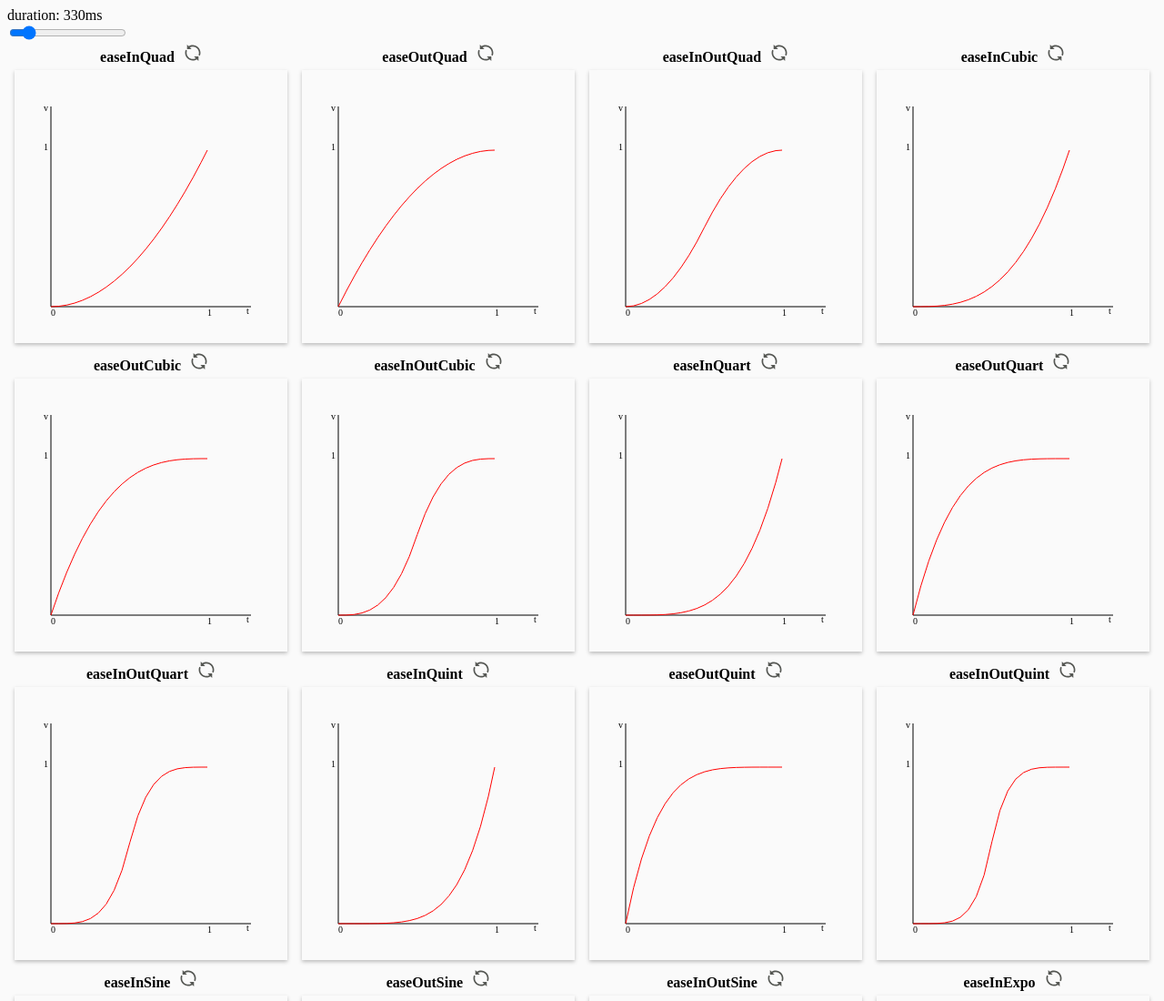
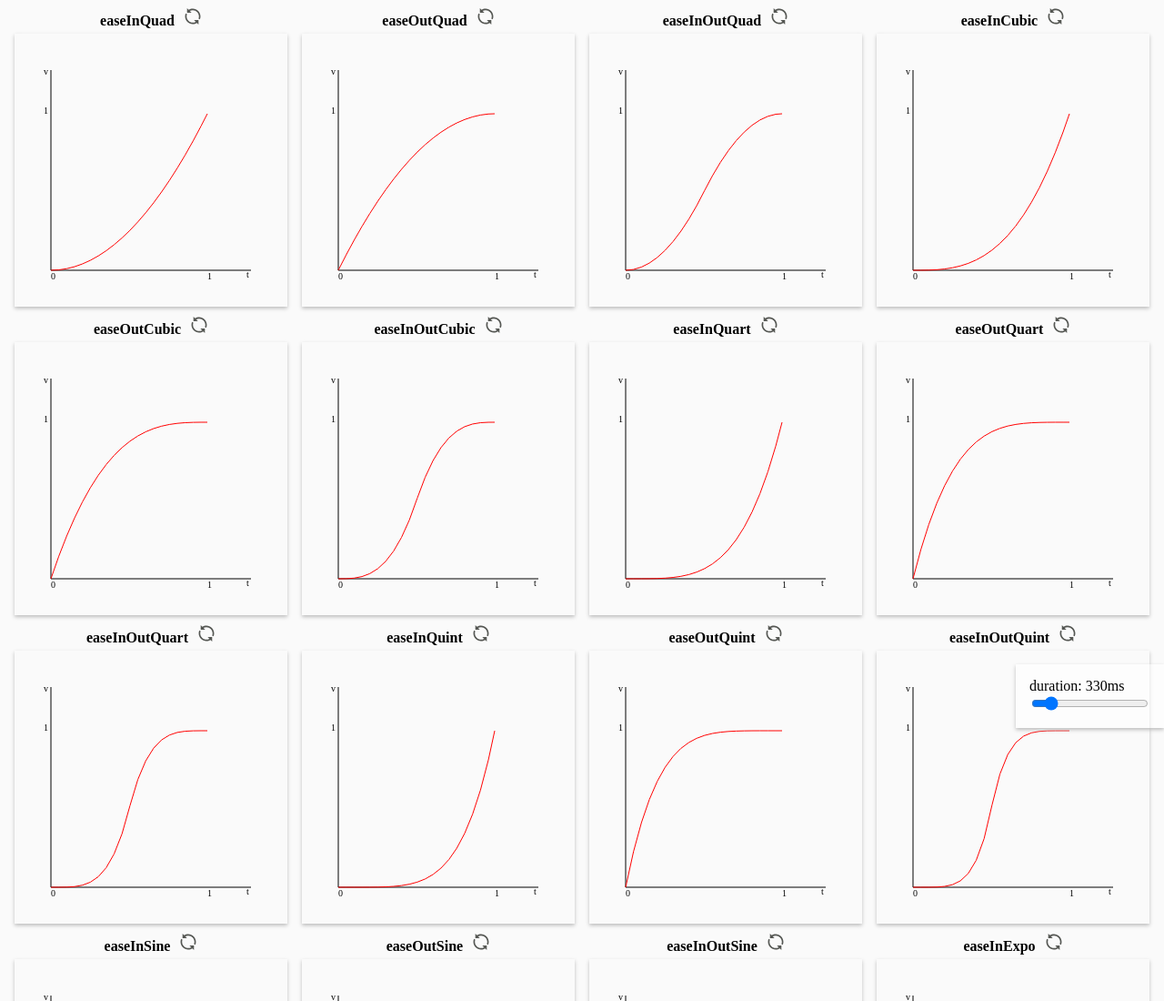
Before and after one commit to yunuseon/rxjs-easing-animate, a website built with webpack: page src/index.html in a window 1280 px wide. Shown: the top 1100 px of the page at 91% size. Built offline with nearby package versions, Linux system fonts and the light colour scheme.

Commit message:
Style control panel

```diff
--- a/src/index.html
+++ b/src/index.html
@@ -7,6 +7,7 @@
 </head>
 
 <body>
+    <div class="control-panel">
         <label>
             <div>duration: <span id="duration-indicator"></span></div>
             <input id="duration-range"
@@ -15,6 +16,7 @@
                    max="2000"
                    value="330">
         </label>
+    </div>
     <div id="graphs"
          class="graphs">
     </div>
--- a/src/styles.css
+++ b/src/styles.css
@@ -35,10 +35,24 @@ canvas {
     margin-left: 10px;
     height: 20px;
     width: 20px;
-    transition: transform 0.7s ease-in-out;
+    transition: transform 400ms ease-in-out;
     cursor: pointer;
 }
 
 .refresh-icon:hover {
     transform: rotate(360deg);
 }
+
+.control-panel {
+    position: fixed;
+    bottom: 0;
+    right: 0;
+    padding: 15px;
+    background-color: rgba(255, 255, 255, 0.5);
+    box-shadow: 0 2px 4px 0 #bdbdbd;
+    transition: background-color 400ms ease-in-out;
+}
+
+.control-panel:hover {
+    background-color: white;
+}
```
Lines whose indentation alone changed are shown as unchanged.
